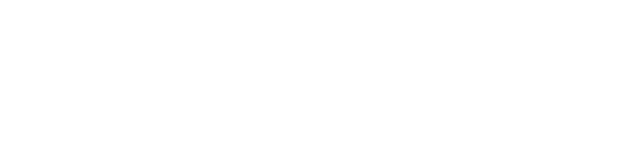
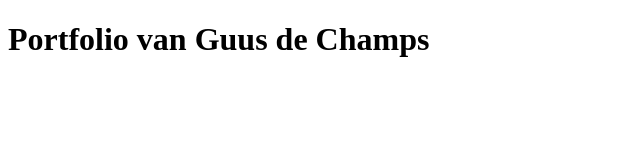
Before and after one commit to gdechamps/gdechamps.github.io, a plain HTML site: page index.html in a window 1280 px wide. Shown: the whole page, without its empty margins (0-640 px from the left). Drawn offline with Linux system fonts and the light colour scheme.

Commit message:
added a head

```diff
--- a/index.html
+++ b/index.html
@@ -7,6 +7,6 @@
     <title>Document</title>
 </head>
 <body>
-
+    <h1>Portfolio van Guus de Champs</h1>
 </body>
 </html>
```
